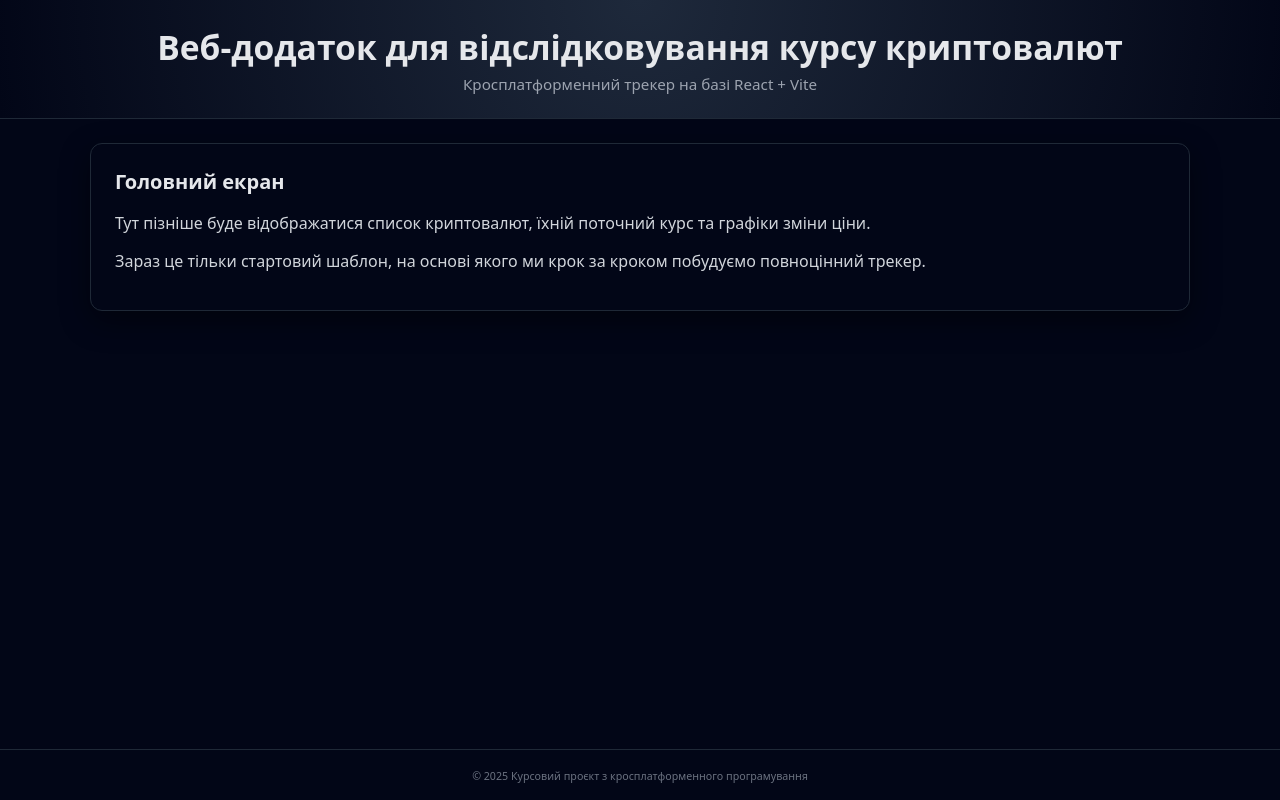
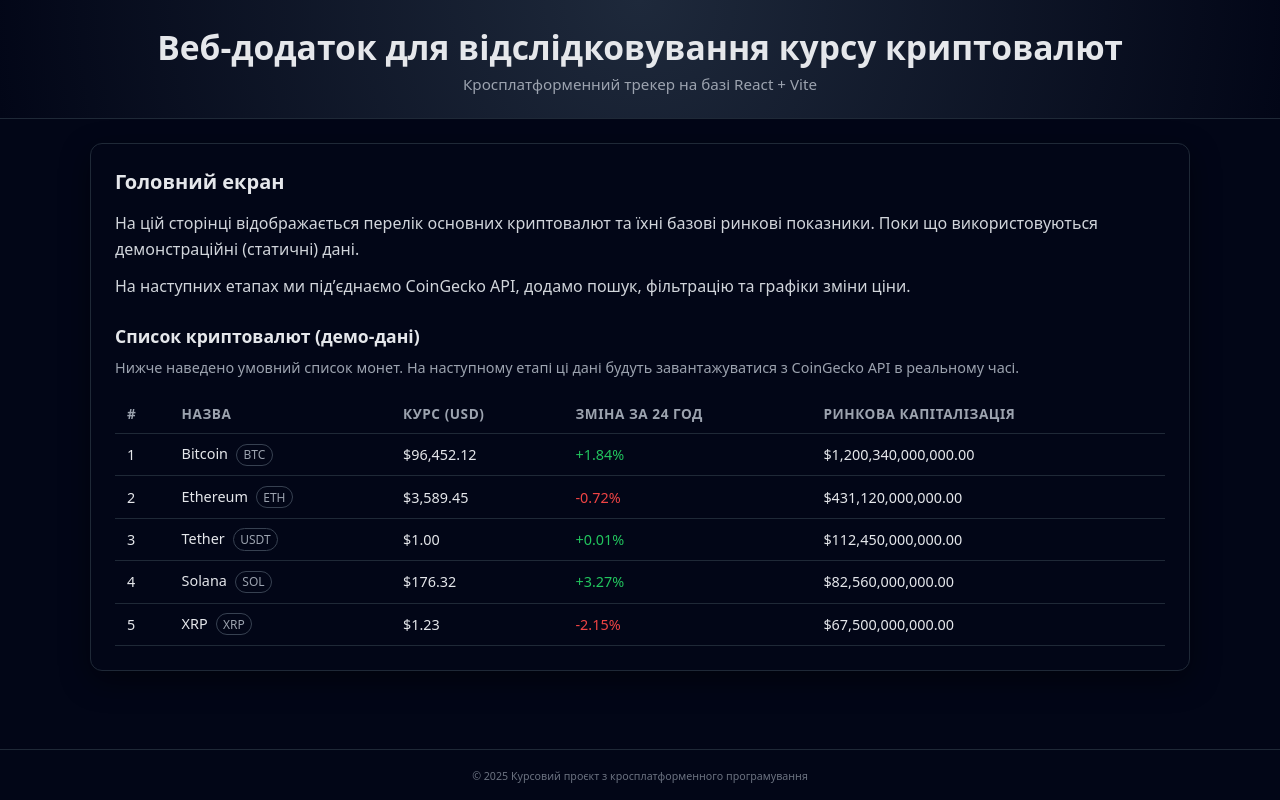
Before and after one commit to AndriiMaryniak/course-work-2025-crypto-tracker-, a React (Vite) app: page / in a window 1280 px wide. Built offline with nearby package versions, Linux system fonts and the light colour scheme.

Commit message:
додано компонент CryptoList з демо-даними та стилізацією таблиці

```diff
--- a/src/App.css
+++ b/src/App.css
@@ -81,3 +81,91 @@
     font-size: 1.4rem;
   }
 }
+/* === Список криптовалют === */
+
+.crypto-list {
+  margin-top: 1.5rem;
+}
+
+.crypto-list-header h3 {
+  margin: 0 0 0.5rem 0;
+  font-size: 1.1rem;
+}
+
+.crypto-list-header p {
+  margin: 0 0 1rem 0;
+  font-size: 0.9rem;
+  color: #9ca3af;
+}
+
+.crypto-table-wrapper {
+  overflow-x: auto;
+}
+
+.crypto-table {
+  width: 100%;
+  border-collapse: collapse;
+  font-size: 0.9rem;
+}
+
+.crypto-table thead {
+  background-color: #020617;
+}
+
+.crypto-table th,
+.crypto-table td {
+  padding: 0.6rem 0.75rem;
+  text-align: left;
+  border-bottom: 1px solid #1f2937;
+}
+
+.crypto-table th {
+  font-weight: 600;
+  font-size: 0.85rem;
+  text-transform: uppercase;
+  letter-spacing: 0.04em;
+  color: #9ca3af;
+}
+
+.crypto-table tbody tr:hover {
+  background-color: #030712;
+}
+
+.crypto-name {
+  display: flex;
+  align-items: baseline;
+  gap: 0.5rem;
+}
+
+.crypto-name-main {
+  font-weight: 500;
+}
+
+.crypto-symbol {
+  font-size: 0.75rem;
+  text-transform: uppercase;
+  padding: 0.1rem 0.4rem;
+  border-radius: 999px;
+  border: 1px solid #374151;
+  color: #9ca3af;
+}
+
+.crypto-change {
+  font-weight: 500;
+}
+
+.crypto-change-positive {
+  color: #22c55e;
+}
+
+.crypto-change-negative {
+  color: #ef4444;
+}
+
+/* Для вузьких екранів */
+@media (max-width: 600px) {
+  .crypto-table th:nth-child(5),
+  .crypto-table td:nth-child(5) {
+    display: none; /* ховаємо ринкову капіталізацію на телефонах */
+  }
+}
--- a/src/App.jsx
+++ b/src/App.jsx
@@ -1,6 +1,7 @@
 import './App.css';
 import Header from './components/Header';
 import Footer from './components/Footer';
+import CryptoList from './components/CryptoList';
 
 function App() {
   return (
@@ -12,13 +13,16 @@ function App() {
           <section className="app-section">
             <h2>Головний екран</h2>
             <p>
-              Тут пізніше буде відображатися список криптовалют, їхній поточний курс
-              та графіки зміни ціни.
+              На цій сторінці відображається перелік основних криптовалют
+              та їхні базові ринкові показники. Поки що використовуються
+              демонстраційні (статичні) дані.
             </p>
             <p>
-              Зараз це тільки стартовий шаблон, на основі якого ми крок за кроком
-              побудуємо повноцінний трекер.
+              На наступних етапах ми підʼєднаємо CoinGecko API, додамо пошук,
+              фільтрацію та графіки зміни ціни.
             </p>
+
+            <CryptoList />
           </section>
         </div>
       </main>
--- /dev/null
+++ b/src/components/CryptoList.jsx
@@ -0,0 +1,110 @@
+const MOCK_COINS = [
+  {
+    id: 'bitcoin',
+    name: 'Bitcoin',
+    symbol: 'BTC',
+    priceUsd: 96452.12,
+    change24h: 1.84,
+    marketCapUsd: 1200340000000,
+  },
+  {
+    id: 'ethereum',
+    name: 'Ethereum',
+    symbol: 'ETH',
+    priceUsd: 3589.45,
+    change24h: -0.72,
+    marketCapUsd: 431120000000,
+  },
+  {
+    id: 'tether',
+    name: 'Tether',
+    symbol: 'USDT',
+    priceUsd: 1.0,
+    change24h: 0.01,
+    marketCapUsd: 112450000000,
+  },
+  {
+    id: 'solana',
+    name: 'Solana',
+    symbol: 'SOL',
+    priceUsd: 176.32,
+    change24h: 3.27,
+    marketCapUsd: 82560000000,
+  },
+  {
+    id: 'ripple',
+    name: 'XRP',
+    symbol: 'XRP',
+    priceUsd: 1.23,
+    change24h: -2.15,
+    marketCapUsd: 67500000000,
+  },
+];
+
+function formatCurrency(value) {
+  return value.toLocaleString('en-US', {
+    style: 'currency',
+    currency: 'USD',
+    maximumFractionDigits: 2,
+  });
+}
+
+function formatPercent(value) {
+  const sign = value > 0 ? '+' : '';
+  return `${sign}${value.toFixed(2)}%`;
+}
+
+function CryptoList() {
+  return (
+    <div className="crypto-list">
+      <div className="crypto-list-header">
+        <h3>Список криптовалют (демо-дані)</h3>
+        <p>
+          Нижче наведено умовний список монет. На наступному етапі ці дані будуть
+          завантажуватися з CoinGecko API в реальному часі.
+        </p>
+      </div>
+
+      <div className="crypto-table-wrapper">
+        <table className="crypto-table">
+          <thead>
+            <tr>
+              <th>#</th>
+              <th>Назва</th>
+              <th>Курс (USD)</th>
+              <th>Зміна за 24 год</th>
+              <th>Ринкова капіталізація</th>
+            </tr>
+          </thead>
+          <tbody>
+            {MOCK_COINS.map((coin, index) => (
+              <tr key={coin.id}>
+                <td>{index + 1}</td>
+                <td>
+                  <div className="crypto-name">
+                    <span className="crypto-name-main">{coin.name}</span>
+                    <span className="crypto-symbol">{coin.symbol}</span>
+                  </div>
+                </td>
+                <td>{formatCurrency(coin.priceUsd)}</td>
+                <td>
+                  <span
+                    className={
+                      'crypto-change ' +
+                      (coin.change24h >= 0 ? 'crypto-change-positive' : 'crypto-change-negative')
+                    }
+                  >
+                    {formatPercent(coin.change24h)}
+                  </span>
+                </td>
+                <td>{formatCurrency(coin.marketCapUsd)}</td>
+              </tr>
+            ))}
+          </tbody>
+        </table>
+      </div>
+    </div>
+  );
+}
+
+export default CryptoList;
```
